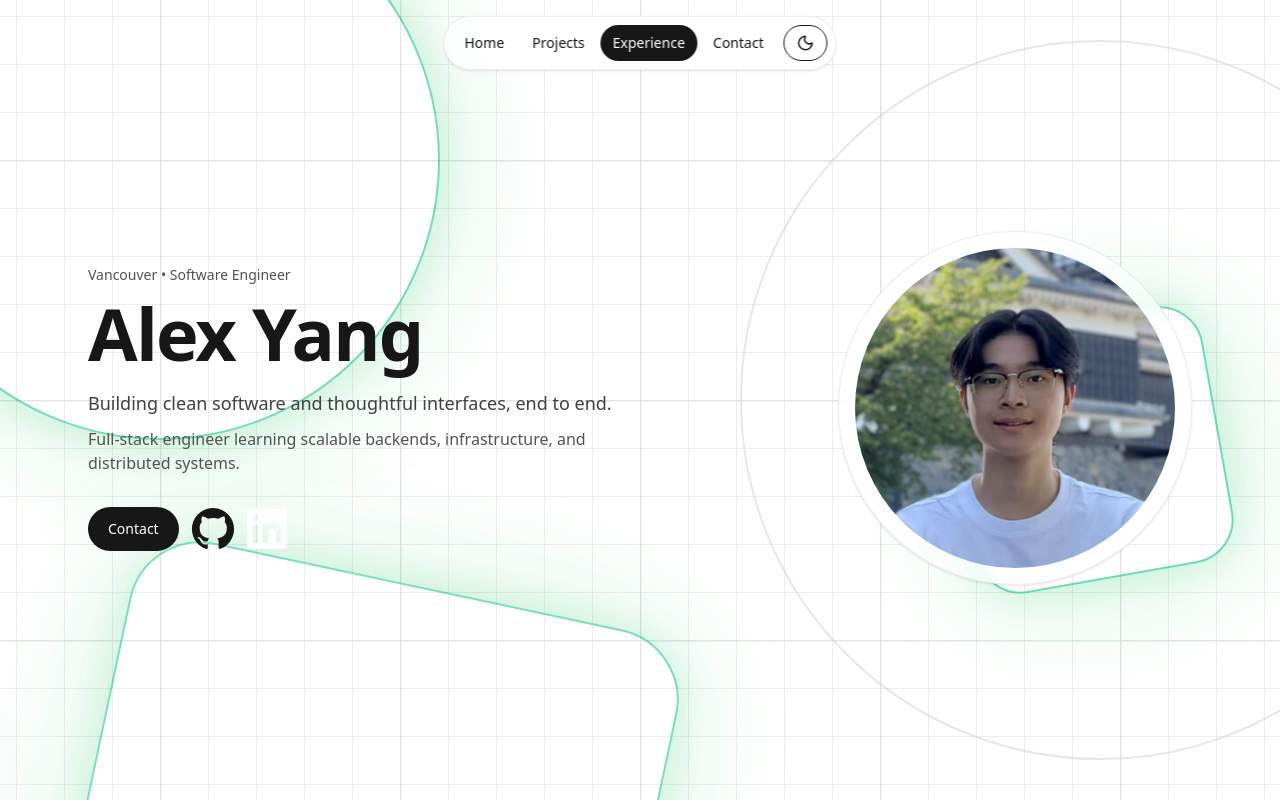
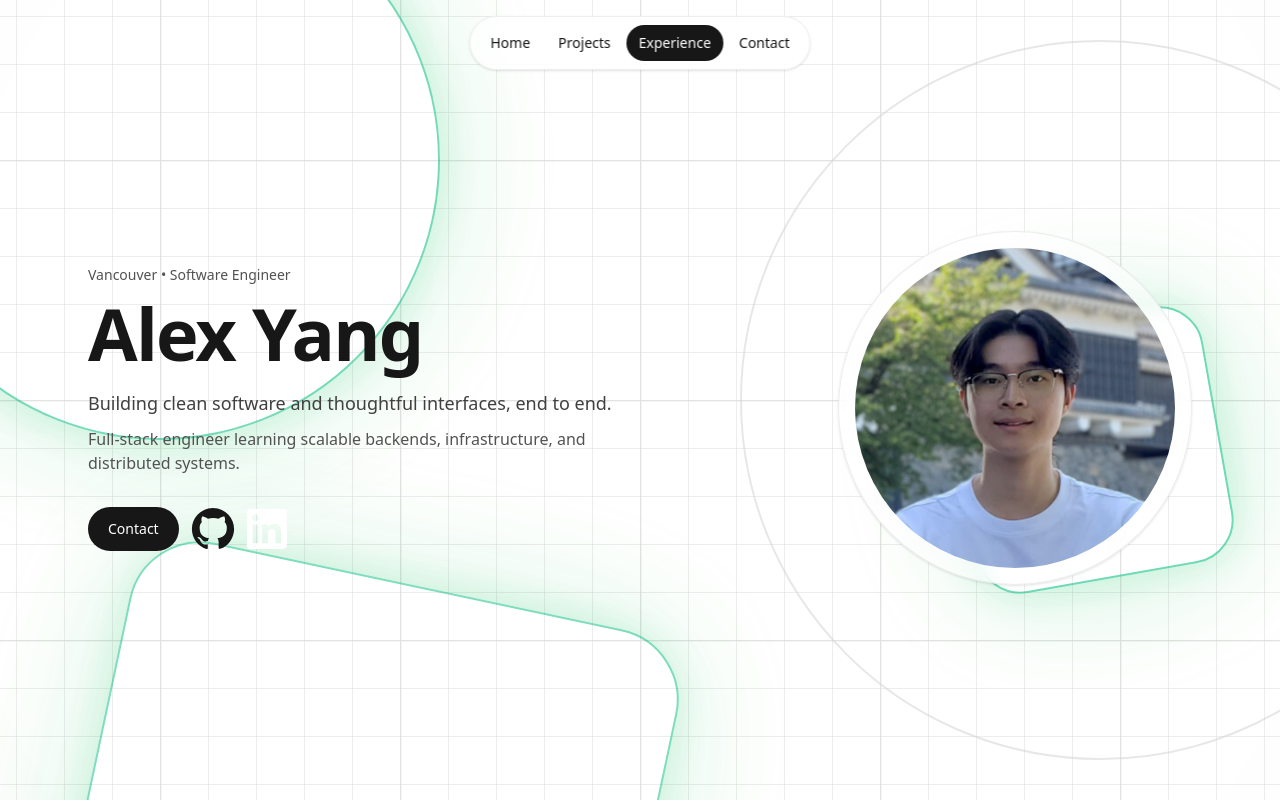
Before and after one commit to alexyangg/alexyangg.github.io, a Next.js app: page / in a window 1280 px wide. Shown: the top 802 px of the page. Built offline with nearby package versions, Linux system fonts and the light colour scheme.

Commit message:
Remove dark mode button for now

```diff
--- a/src/components/Navbar.tsx
+++ b/src/components/Navbar.tsx
@@ -101,9 +101,9 @@ export default function Navbar() {
             </a>
           );
         })}
-        <div className="ml-1">
+        {/* <div className="ml-1">
           <ThemeToggle />
-        </div>
+        </div> */}
       </nav>
     </div>
   );
```
